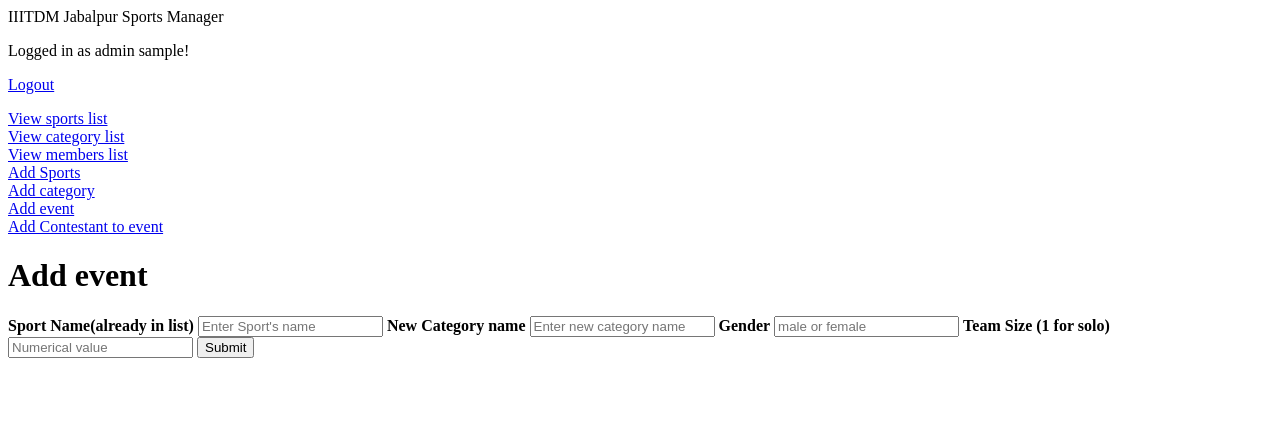
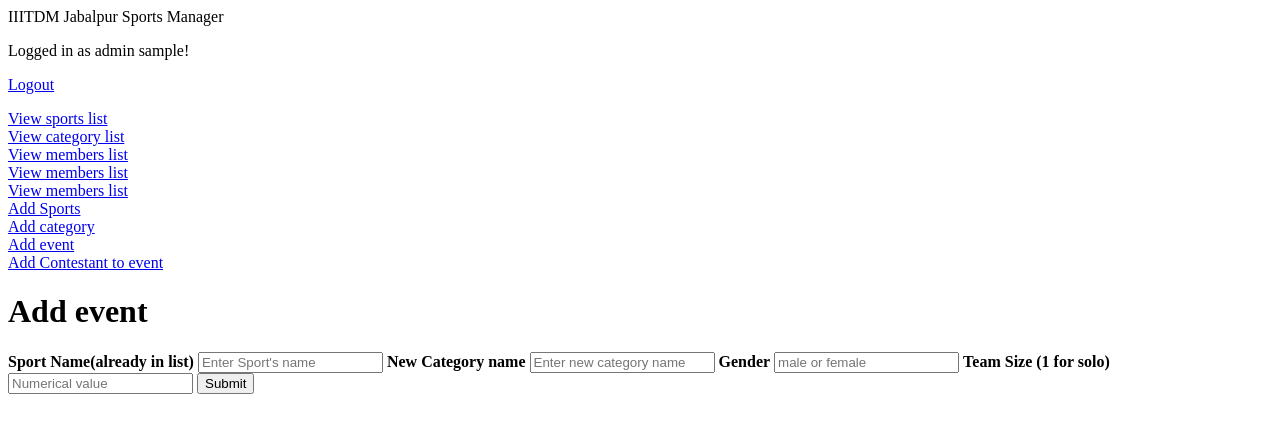
Before and after one commit to ankur-karn/Sports-Management, a PHP site: page /admin/pages/add-category.php in a window 1280 px wide. Shown: the top 433 px of the page. Run offline with PHP 8.4, Linux system fonts and the light colour scheme; a user stored in the database is signed in.

Commit message:
Update header.php

```diff
--- a/admin/header.php
+++ b/admin/header.php
@@ -16,6 +16,8 @@ table, th, td {
             <a href="sports-list.php">View sports list</a><br>
             <a href="category-list.php">View category list</a><br>
             <a href="members-list.php">View members list</a><br>
+            <a href="team-list.php">View members list</a><br>
+            <a href="contestant-list.php">View members list</a><br>
             <a href="add-sport.php">Add Sports</a><br>
             <a href="add-category.php">Add category</a><br>
             <a href="add-event.php">Add event</a><br>
```
